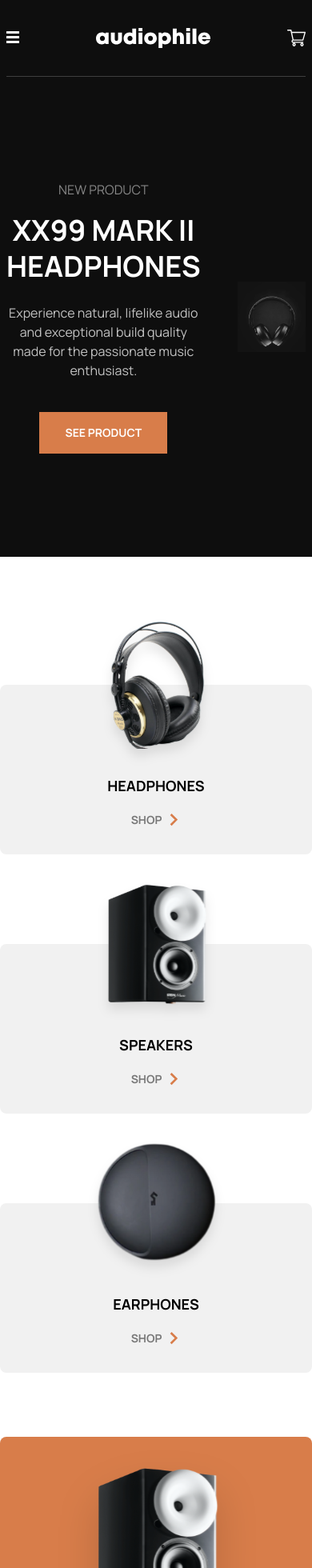
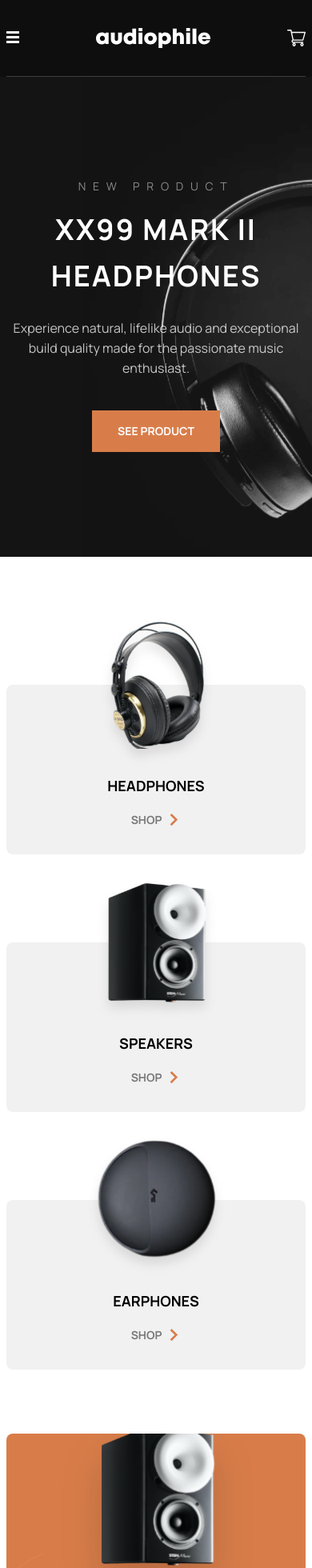
Before and after one commit to amacodes1/audiophile, a Next.js app: page /Home in a window 390 px wide. Shown: the top 1960 px of the page at 80% size. Built offline with nearby package versions, Linux system fonts and the light colour scheme.

Commit message:
chore: updated home page

```diff
--- a/components/Home/AboutSection.tsx
+++ b/components/Home/AboutSection.tsx
@@ -3,8 +3,9 @@ import AboutImage from "@/public/assets/svg/man-on-headset.svg";
 
 const About = () => {
   return (
-    <section className="py-20 lg:py-40">
-      <div className="grid grid-cols-1 lg:grid-cols-2 gap-16 lg:gap-32 items-center">
+    <section className="py-20 lg:pt-40 lg:">
+      <div className="container mx-auto px-2">
+        <div className="grid grid-cols-1 lg:grid-cols-2 gap-16 lg:gap-32 items-center">
         <div className="order-2 lg:order-1 text-center lg:text-left">
           <h2 className="text-3xl md:text-4xl font-bold uppercase leading-tight">
             Bringing you the <span className="text-orange">best</span> audio
@@ -28,6 +29,7 @@ const About = () => {
             height={300}
             priority
           />
+          </div>
         </div>
       </div>
     </section>
--- a/components/Home/CategorySection.tsx
+++ b/components/Home/CategorySection.tsx
@@ -62,11 +62,13 @@ const CategoryCard = ({
 
 const CategorySection = () => {
   return (
-    <section className="py-20 lg:py-40">
-      <div className="grid grid-cols-1 md:grid-cols-3 gap-8">
-        {categories.map((category) => (
-          <CategoryCard key={category.name} {...category} />
-        ))}
+    <section className="py-20 lg:pt-[120px] lg:pb-[166px]">
+      <div className="container mx-auto px-2">
+        <div className="grid grid-cols-1 md:grid-cols-3 gap-[30px]">
+          {categories.map((category) => (
+            <CategoryCard key={category.name} {...category} />
+          ))}
+        </div>
       </div>
     </section>
   );
--- a/components/Home/FeaturedProducts.tsx
+++ b/components/Home/FeaturedProducts.tsx
@@ -1,30 +1,31 @@
 import Button from "../Ui/Buttons";
 import Image from "next/image";
 import Speaker from "@/public/assets/svg/category-speakers.svg"
-import Earphones from "@/public/assets/svg/category-earphones.svg"
+import Earphones from "@/public/assets/svg/yx-earphones.svg"
 
 const FeaturedProducts = () => {
   return (
-    <div className="space-y-6 md:space-y-8 lg:space-y-12">
+    <section className="container mx-auto px-2">
+      <div className="space-y-6 md:space-y-8 lg:space-y-12">
       {/* ZX9 Speaker */}
-      <div className="bg-orange rounded-lg p-8 md:p-12 lg:py-0 lg:px-24 flex flex-col lg:flex-row items-center justify-center gap-8 lg:gap-32 overflow-hidden relative bg-circles-pattern bg-no-repeat bg-cover lg:bg-auto lg:bg-left-bottom">
-        <div className="w-1/2 lg:w-auto lg:self-end">
+      <div className="bg-orange h-[480px] rounded-lg p-8 md:p-12 lg:py-0 lg:px-32 flex flex-col lg:flex-row items-center justify-center gap-8 lg:gap-32 overflow-hidden bg-no-repeat bg-left relative" style={{ backgroundImage: "url('/assets/svg/circle-patterns.svg')", backgroundSize: '68%' }}>
+        <div className="w-1/2 lg:w-auto flex items-end">
           <Image
             src={Speaker}
-            className="w-full max-w-[200px] lg:max-w-xs drop-shadow-2xl"
+            className=" drop-shadow-2xl"
             alt="speaker"
-            width={300}
-            height={300}
+            width={410.23}
+            height={493}
             priority
           />
         </div>
         <div className="text-center lg:text-left text-white max-w-xs">
-          <h2 className="text-4xl lg:text-6xl font-bold uppercase leading-tight">
+          <h2 className="text-4xl lg:text-[56px] font-bold uppercase leading-[58px]">
             ZX9
             <br />
             Speaker
           </h2>
-          <p className="my-6 text-white/75">
+          <p className="my-6 text-[15px] leading-[25px] text-white/75">
             Upgrade to premium speakers that are phenomenally built to deliver
             truly remarkable sound.
           </p>
@@ -33,7 +34,7 @@ const FeaturedProducts = () => {
       </div>
 
       {/* ZX7 Speaker */}
-      <div className="bg-zx7-speaker bg-cover bg-center rounded-lg h-80 flex items-center px-6 md:px-16">
+      <div className="bg-cover bg-center rounded-lg h-80 flex items-center px-6 md:px-16" style={{ backgroundImage: "url('/assets/svg/zx-speaker-on-table.svg')" }}>
         <div>
           <h2 className="text-3xl font-bold uppercase mb-8">ZX7 Speaker</h2>
           <Button variant="tertiary">See Product</Button>
@@ -45,10 +46,10 @@ const FeaturedProducts = () => {
         <div>
           <Image
             src={Earphones}
-            className="w-full max-w-[200px] lg:max-w-xs drop-shadow-2xl"
+            className=" rounded-lg drop-shadow-2xl"
             alt="earphones"
-            width={300}
-            height={300}
+            width={540}
+            height={320}
             priority
           />
         </div>
@@ -59,7 +60,8 @@ const FeaturedProducts = () => {
           </div>
         </div>
       </div>
-    </div>
+      </div>
+    </section>
   );
 };
 
--- a/components/Home/Hero.tsx
+++ b/components/Home/Hero.tsx
@@ -1,31 +1,23 @@
 import Button from "../Ui/Buttons";
-import HeroImage from "@/public/assets/svg/hero-headset.svg"
-import Image from "next/image";
+// import HeroImage from "@/public/assets/svg/hero-headset.svg"
+// import Image from "next/image";
 
 const Hero = () => {
   return (
-    <section className="bg-black-tertiary">
-      <div className="container mx-auto px-2 relative h-[600px] flex gap-[46.6px] items-center bg-hero-desktop bg-no-repeat bg-bottom lg:bg-right bg-contain lg:bg-auto">
-        <div className="text-white max-w-sm text-center lg:text-left">
-          <p className="uppercase tracking-widest-lg text-white/50 mb-4">
+    <section style={{ backgroundImage: "url('/assets/svg/hero-background.svg')" }} className="bg-cover bg-center bg-no-repeat">
+      <div className="container mx-auto px-2 relative h-[600px] flex gap-[46.6px] items-center">
+        <div className="text-white w-[398px] h-[346px] text-center lg:text-left">
+          <p className="uppercase text-[14px] leading-[19px] tracking-[0.625em] text-white/50 mb-4">
             New Product
           </p>
-          <h1 className="text-4xl md:text-[56px] font-bold uppercase leading-tight mb-6">
+          <h1 className="text-4xl md:text-[56px] font-bold uppercase tracking-[2px] leading-[58px] mb-6">
             XX99 Mark II Headphones
           </h1>
-          <p className="text-white/75 mb-10">
+          <p className="text-white/75 mb-10 leading-[25px]">
             Experience natural, lifelike audio and exceptional build quality
             made for the passionate music enthusiast.
           </p>
           <Button variant="primary">See Product</Button>
-        </div>
-        <div className="bg-black-tertiary">
-          <Image
-            src={HeroImage}
-            className="py-0"
-            alt="hero image"
-            width={708.8}
-            height={886}/>
         </div>
       </div>
     </section>
--- a/components/Layout/Footer.tsx
+++ b/components/Layout/Footer.tsx
@@ -7,7 +7,7 @@ import Logo from "@/public/assets/tsxsvgs/Logo";
 const Footer = () => {
   return (
     <footer className="bg-black text-white mt-20">
-      <div className="container mx-auto px-6 md:px-10 lg:px-40 py-16">
+      <div className="container mx-auto px-2 py-16">
         <div className="relative">
           <div className="absolute -top-16 left-0 h-1 w-24 bg-orange"></div>
         </div>
@@ -29,7 +29,7 @@ const Footer = () => {
           </nav>
         </div>
 
-        <p className="text-white/50 my-8 md:max-w-xl">
+        <p className="text-white/50 my-8 font-medium text-[15px] leading-[25px] md:max-w-xl">
           Audiophile is an all in one stop to fulfill your audio needs.
           We&apos;re a small team of music lovers and sound specialists who are
           devoted to helping you get the most out of personal audio. Come and
@@ -37,8 +37,8 @@ const Footer = () => {
         </p>
 
         <div className="flex flex-col md:flex-row justify-between items-center mt-12">
-          <p className="text-white/50 font-bold mb-8 md:mb-0">
-            Copyright {new Date().getFullYear()}. All Rights Reserved
+          <p className="text-white/50 font-bold text-[15px] mb-8 md:mb-0">
+            Copyright 2021. All Rights Reserved
           </p>
           <div className="flex gap-4">
             <a
@@ -50,8 +50,8 @@ const Footer = () => {
                 src={Facebook}
                 className="cursor-pointer"
                 alt="facebook icon"
-                width={300}
-                height={300}
+                width={24}
+                height={24}
                 priority
               />
             </a>
@@ -64,8 +64,8 @@ const Footer = () => {
                 src={Twitter}
                 className="cursor-pointer"
                 alt="x icon"
-                width={300}
-                height={300}
+                width={24}
+                height={24}
                 priority
               />
             </a>
@@ -78,8 +78,8 @@ const Footer = () => {
                 src={Instagram}
                 className="cursor-pointer"
                 alt="instagram icon"
-                width={300}
-                height={300}
+                width={24}
+                height={24}
                 priority
               />
             </a>
```
Also changed, not shown: public/assets/tsxsvgs/Logo.tsx (+2 -2 lines), public/assets/svg/circle-patterns.svg (added), public/assets/svg/hero-background.svg (added).
